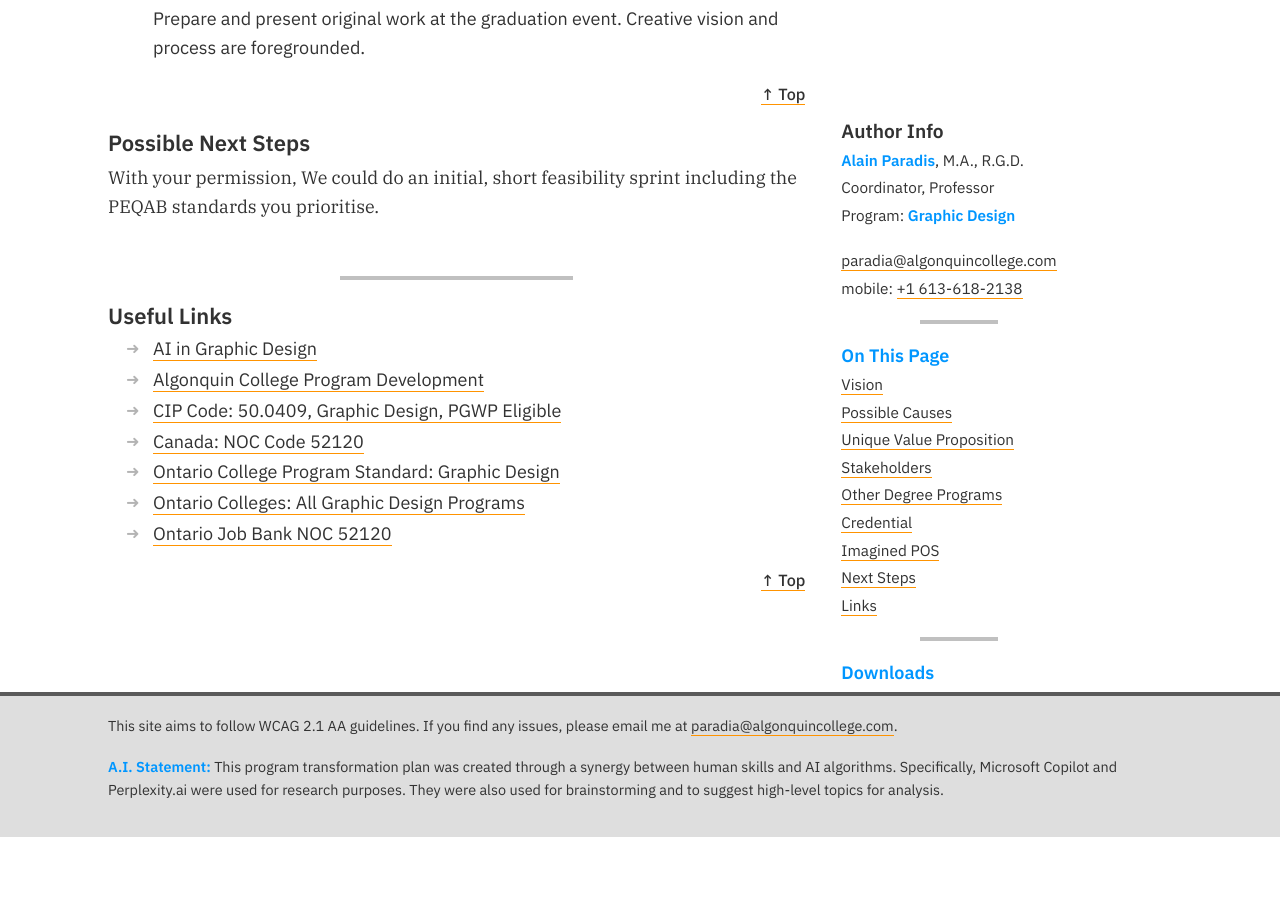
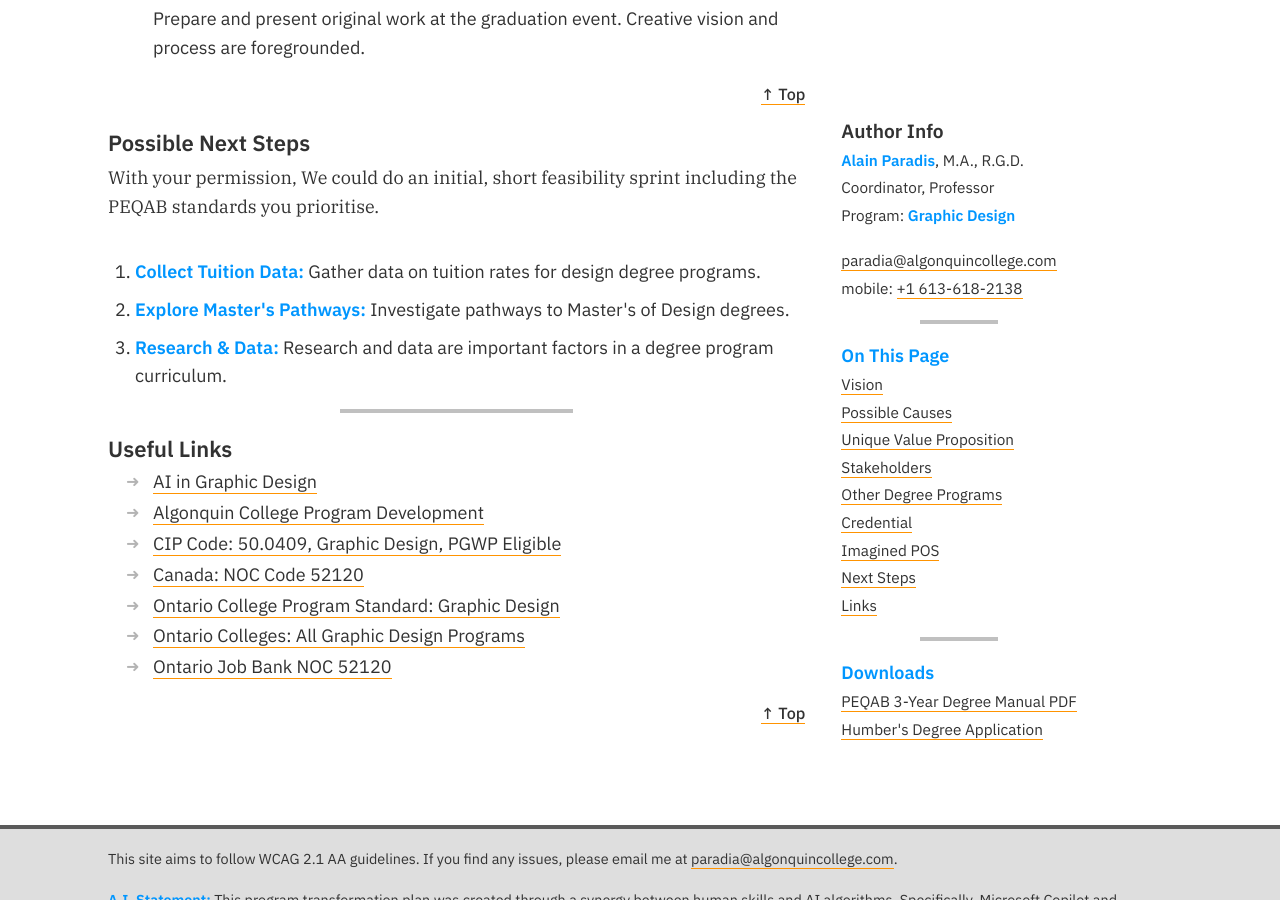
Before and after one commit to AlainParadis/program-transformation, a Jekyll site: the page built from index.md, in a window 1280 px wide and 900 px high, scrolled down 10294 px. Built offline with Jekyll 4.4.1, drawn with Linux system fonts in a browser that asks for light colours; before the commit the page ends 11131 px from its top, so only the background shows below that.

Commit message:
Add nextsteps entries to sitewide data
Add three new items under nextsteps in _data/sitewide.yml: 'Collect Tuition Data' (gather tuition rates for design degree programs), 'Explore Master's Pathways' (investigate pathways to Master's of Design), and 'Research & Data' (note importance of research and data in the curriculum). Keeps existing commented items unchanged.

```diff
--- a/_data/sitewide.yml
+++ b/_data/sitewide.yml
@@ -158,6 +158,12 @@ peqab-standards:
     description: "Confirms the program is positioned at the appropriate credential level within the Ontario Qualifications Framework and the credential awarded is appropriate. "
 
 nextsteps:
+  - title: "Collect Tuition Data"
+    description: "Gather data on tuition rates for design degree programs."
+  - title: "Explore Master's Pathways"
+    description: "Investigate pathways to Master's of Design degrees."
+  - title: "Research & Data"
+    description: "Research and data are important factors in a degree program curriculum."
 #   - title: "Dean approval to explore"
 #     description: "Permission to proceed with feasibility phase, including evidence gathering and stakeholder consultation."
 #   - title: "Form small working group"
```
